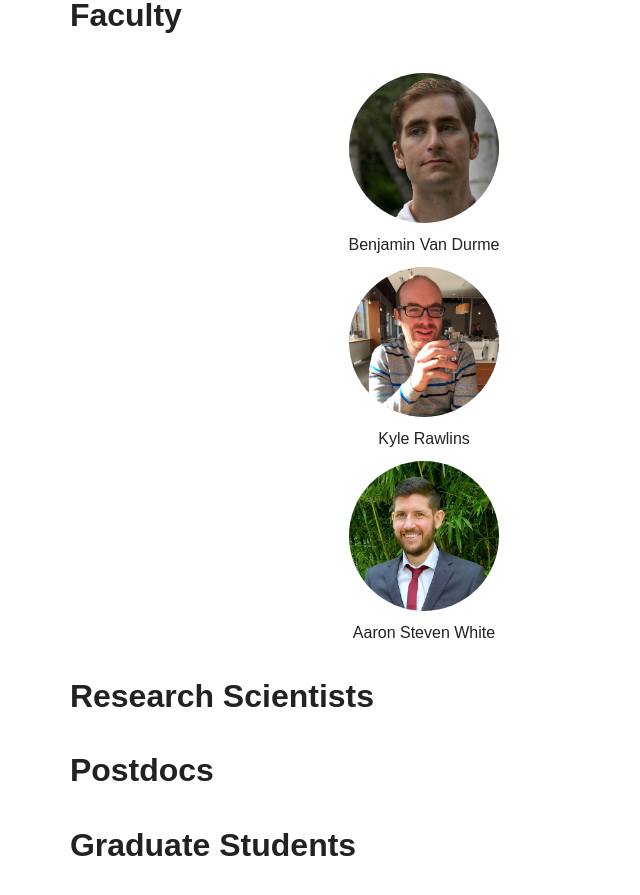
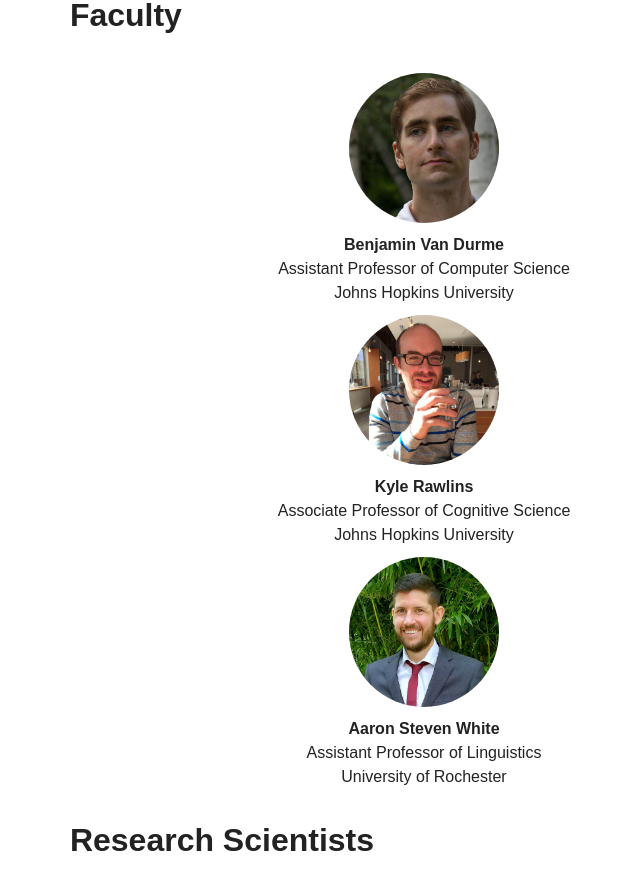
Before and after one commit to decompositional-semantics-initiative/decompositional-semantics-initiative.github.io, a Jekyll site: the page built from researchers/index.md, in a window 1280 px wide and 900 px high, scrolled down 607 px. Shown: the top 895 px of the window, without its empty margins (216-856 px from the left). Built offline with Jekyll 4.4.1, drawn with Linux system fonts in a browser that asks for light colours; nearby versions of some CDN libraries.

Commit message:
added affiliation and role to researcher page

```diff
--- a/_data/researchers.yml
+++ b/_data/researchers.yml
@@ -3,7 +3,8 @@
 faculty:
   - handle: bvandurme
     name: Benjamin Van Durme
-    role: faculty
+    role: Assistant Professor of Computer Science
+    affiliation: Johns Hopkins University
     website: http://www.cs.jhu.edu/~vandurme/
     email: vandurme@cs.jhu.edu
     bio: "Assistant Professor of Computer Science and Cognitive Science at Johns Hopkins University"
@@ -19,7 +20,7 @@ faculty:
 
   - handle: krawlins
     name: Kyle Rawlins
-    role: Assistant Professor of Cognitive Science
+    role: Associate Professor of Cognitive Science
     affiliation: Johns Hopkins University
     website: http://sites.krieger.jhu.edu/rawlins/
     email: kgr@jhu.edu
--- a/researchers/index.md
+++ b/researchers/index.md
@@ -13,7 +13,9 @@ search_omit: true
   {% else %}
       {% assign domain = site.url %}
   {% endif %}
-  <center><a href="{{ researcher.website }}"><img src="{{ site.url }}/images/{{ researcher.avatar }}" class="bio-photo-about" alt="{{ researcher.name }} bio photo"/></a><br/><a href="{{ researcher.website }}">{{ researcher.name }}</a></center>
+  <center>
+  <a href="{{ researcher.website }}"><img src="{{ site.url }}/images/{{ researcher.avatar }}" class="bio-photo-about" alt="{{ researcher.name }} bio photo"/></a><br/><a href="{{ researcher.website }}"><b>{{ researcher.name }}</b></a><br/>{{ researcher.role }}<br/>{{ researcher.affiliation }}
+  </center>
 {% endfor %}
 
 ## Research Scientists
@@ -24,7 +26,9 @@ search_omit: true
   {% else %}
       {% assign domain = site.url %}
   {% endif %}
-  <center><a href="{{ researcher.website }}"><img src="{{ site.url }}/images/{{ researcher.avatar }}" class="bio-photo-about" alt="{{ researcher.name }} bio photo"/></a><br/><a href="{{ researcher.website }}">{{ researcher.name }}</a></center>
+  <center>
+  <a href="{{ researcher.website }}"><img src="{{ site.url }}/images/{{ researcher.avatar }}" class="bio-photo-about" alt="{{ researcher.name }} bio photo"/></a><br/><a href="{{ researcher.website }}"><b>{{ researcher.name }}</b></a><br/>{{ researcher.role }}<br/>{{ researcher.affiliation }}
+  </center>
 {% endfor %}
 
 ## Postdocs
@@ -35,7 +39,9 @@ search_omit: true
   {% else %}
       {% assign domain = site.url %}
   {% endif %}
-  <center><a href="{{ researcher.website }}"><img src="{{ site.url }}/images/{{ researcher.avatar }}" class="bio-photo-about" alt="{{ researcher.name }} bio photo"/></a><br/><a href="{{ researcher.website }}">{{ researcher.name }}</a></center>
+  <center>
+  <a href="{{ researcher.website }}"><img src="{{ site.url }}/images/{{ researcher.avatar }}" class="bio-photo-about" alt="{{ researcher.name }} bio photo"/></a><br/><a href="{{ researcher.website }}"><b>{{ researcher.name }}</b></a><br/>{{ researcher.role }}<br/>{{ researcher.affiliation }}
+  </center>
 {% endfor %}
 
 ## Graduate Students
@@ -46,5 +52,7 @@ search_omit: true
   {% else %}
       {% assign domain = site.url %}
   {% endif %}
-  <center><a href="{{ researcher.website }}"><img src="{{ site.url }}/images/{{ researcher.avatar }}" class="bio-photo-about" alt="{{ researcher.name }} bio photo"/></a><br/><a href="{{ researcher.website }}">{{ researcher.name }}</a></center>
+  <center>
+  <a href="{{ researcher.website }}"><img src="{{ site.url }}/images/{{ researcher.avatar }}" class="bio-photo-about" alt="{{ researcher.name }} bio photo"/></a><br/><a href="{{ researcher.website }}"><b>{{ researcher.name }}</b></a><br/>{{ researcher.role }}<br/>{{ researcher.affiliation }}
+  </center>
 {% endfor %}
```
